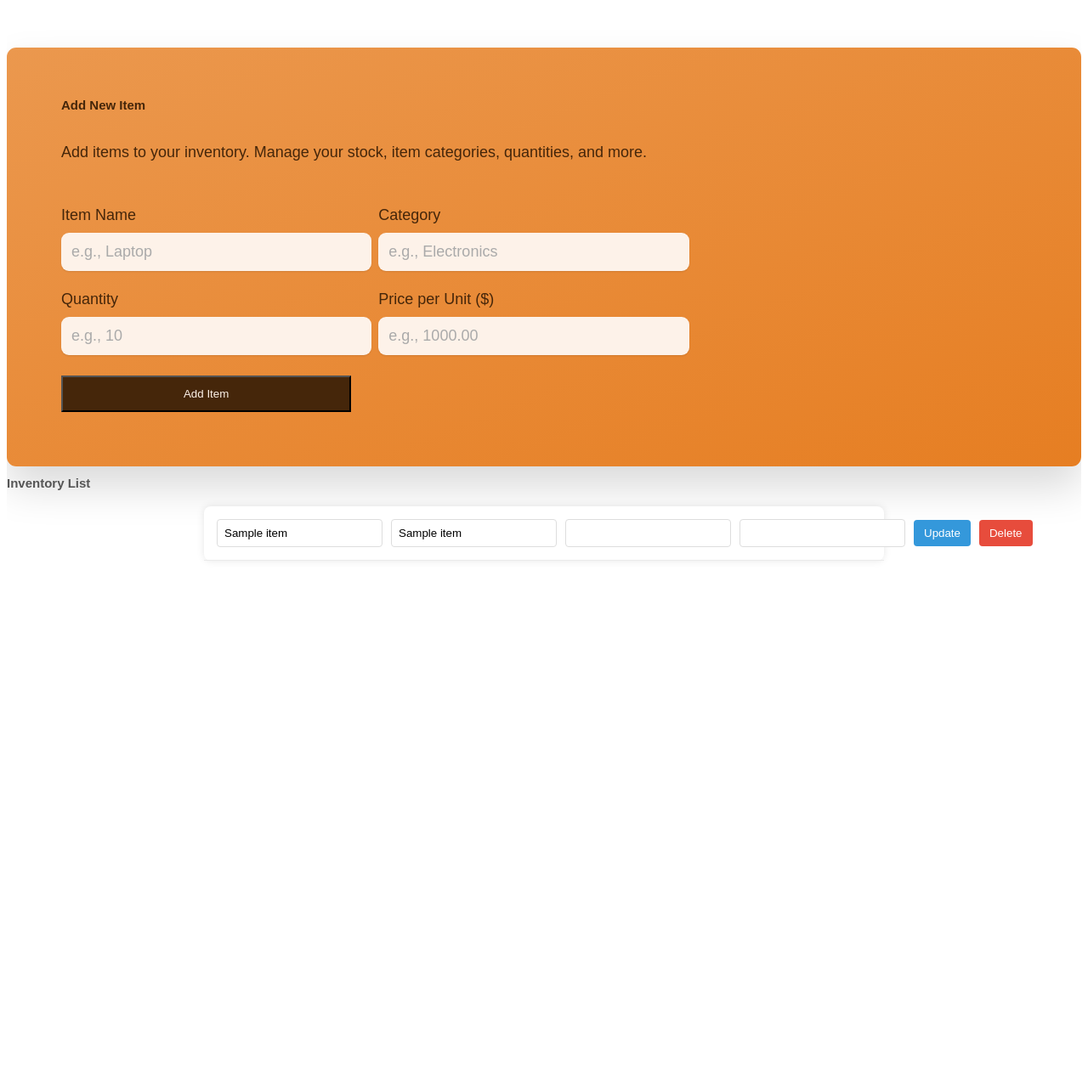
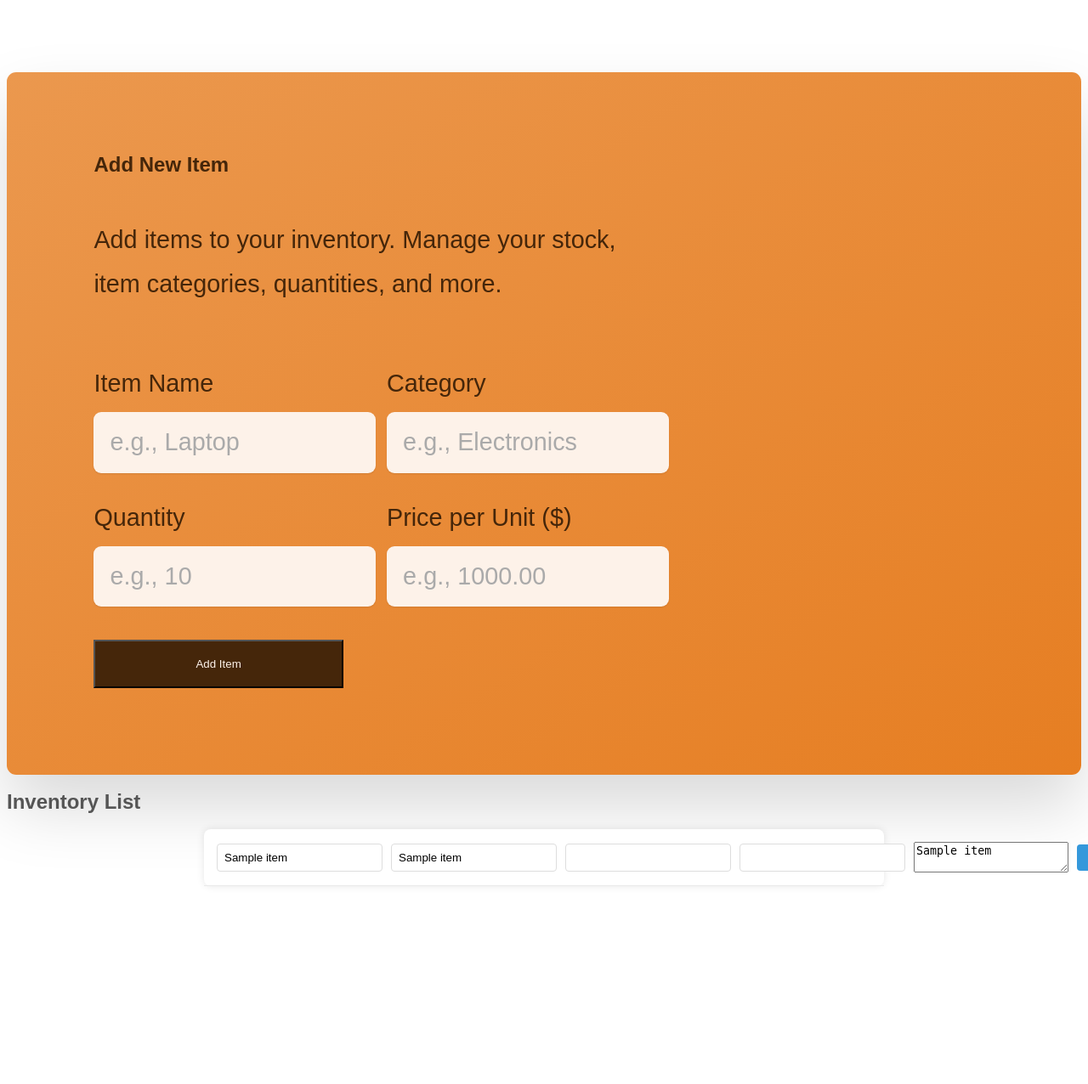
Before and after one commit to elvis-kimutai/inventory_2, a Flask app: template templates/index.html in a window 1280 px wide; the page is wider, and only the part inside the window is pictured. Shown: that part at 85% size. Before the commit the page ends 660 px from the top of that part, so only its background shows below. Run offline with Flask 2, Linux system fonts and the light colour scheme; the template is opened without the code that fills it: most values are stand-ins (such as "Sample title", 1, 10 or a date in 2020); some libraries are stand-ins or nearby versions.

Commit message:
upate to use ai

```diff
--- a/app.py
+++ b/app.py
@@ -1,6 +1,7 @@
 from flask import Flask, render_template, request, redirect, url_for
 import psycopg2
 import os
+from transformers import pipeline
 
 app = Flask(__name__)
 
@@ -8,19 +9,43 @@ app = Flask(__name__)
 DATABASE_URL = "postgresql://inventory_db_dbnj_user:XztJiqM6PGprH34UUIAuQIn4GmYGn7ww@dpg-cs7mfqrv2p9s73f5ei5g-a.oregon-postgres.render.com/inventory_db_dbnj"
 db = psycopg2.connect(DATABASE_URL)
 
-# Ensure the inventory table exists
+# Ensure the inventory table exists and add 'description' column if it is missing
 cursor = db.cursor()
+
+# Check if 'description' column exists
+cursor.execute("""
+    SELECT column_name
+    FROM information_schema.columns
+    WHERE table_name='inventory' AND column_name='description';
+""")
+
+# If description column does not exist, alter the table to add it
+if cursor.fetchone() is None:
+    cursor.execute("ALTER TABLE inventory ADD COLUMN description TEXT;")
+    db.commit()
+
+# Create table if it doesn't exist
 cursor.execute('''
     CREATE TABLE IF NOT EXISTS inventory (
         id SERIAL PRIMARY KEY,
         item_name VARCHAR(255) NOT NULL,
         category VARCHAR(255),
         quantity INTEGER,
-        price DECIMAL(10, 2)
+        price DECIMAL(10, 2),
+        description TEXT
     );
 ''')
 db.commit()
 cursor.close()
+
+# Initialize the Hugging Face pipeline for text generation
+description_generator = pipeline("text-generation", model="gpt2")  # You can choose other models
+
+# Function to generate item description using Hugging Face
+def generate_description(item_name, category, quantity):
+    prompt = f"Generate a detailed description for an inventory item named '{item_name}', in the category '{category}', with a quantity of {quantity}."
+    response = description_generator(prompt, max_length=100, num_return_sequences=1)
+    return response[0]['generated_text'].strip()
 
 @app.route('/')
 def index():
@@ -41,9 +66,13 @@ def add_item():
     category = request.form['category']
     quantity = request.form['quantity']
     price = request.form['price']
+
+    # Generate description using Hugging Face model
+    description = generate_description(item_name, category, quantity)
+
     cursor = db.cursor()
-    cursor.execute("INSERT INTO inventory (item_name, category, quantity, price) VALUES (%s, %s, %s, %s)",
-                   (item_name, category, quantity, price))
+    cursor.execute("INSERT INTO inventory (item_name, category, quantity, price, description) VALUES (%s, %s, %s, %s, %s)",
+                   (item_name, category, quantity, price, description))
     db.commit()
     cursor.close()
     return redirect(url_for('index'))
--- a/static/styles.css
+++ b/static/styles.css
@@ -1,14 +1,9 @@
-html {
-  font-size: 62.5%;
-  overflow-x: hidden;
-}
-
 body {
   font-family: "Rubik", sans-serif;
   line-height: 1;
   font-weight: 400;
   color: #555;
-  overflow-x: hidden;
+  overflow-x: visible;
 }
 
 .section-cta {
@@ -36,8 +31,7 @@ body {
 
 .cta-text {
   font-size: 1.8rem;
-  line-height: 1.8;
-  margin-bottom: 4.8rem;
+  line-height: 1.8;                                                                                                                           margin-bottom: 4.8rem;
 }
 
 .cta-form {
@@ -69,9 +63,7 @@ body {
 
 .cta-form input::placeholder {
   color: #aaa;
-}
-
-.cta-img {
+}                                                                                                                                              .cta-img {
   background-image: linear-gradient(
       to right bottom,
       rgba(235, 151, 78, 0.35),
@@ -104,6 +96,10 @@ body {
     padding: 0;
     max-width: 800px;
     margin: 20px auto;
+    background-color: #fff;                                                                                                               list-style-type: none;
+    padding: 0;
+    max-width: 800px;
+    margin: 20px auto;
     background-color: #fff;
     border-radius: 8px;
     box-shadow: 0 0 10px rgba(0,0,0,0.1);
@@ -133,7 +129,7 @@ body {
 }
 
 .user-button {
-    padding: 8px 12px;
+               padding: 8px 12px;
     border: none;
     border-radius: 4px;
     background-color: #3498db;
@@ -152,4 +148,3 @@ body {
 
 .delete-button:hover {
     background-color: #c0392b;
-}
--- a/templates/index.html
+++ b/templates/index.html
@@ -30,9 +30,7 @@
                         <div>
                             <label for="quantity">Quantity</label>
                             <input type="number" id="quantity" name="quantity" placeholder="e.g., 10" required />
-                        </div>
-
-                        <div>
+                        </div>                                                                                                                 <div>
                             <label for="price">Price per Unit ($)</label>
                             <input type="number" id="price" name="price" step="0.01" placeholder="e.g., 1000.00" required />
                         </div>
@@ -42,7 +40,6 @@
                 </div>
             </div>
         </div>
-
     <section>
     <h2>Inventory List</h2>
      <ul class="user-list">
@@ -53,6 +50,7 @@
                     <input type="text" name="category" value="{{ item[2] }}" required class="user-input">
                     <input type="number" name="quantity" value="{{ item[3] }}" required class="user-input">
                     <input type="number" name="price" value="{{ item[4] }}" step="0.01" required class="user-input">
+                    <textarea name="description" readonly class="user-description">{{ item[5] }}</textarea>
                     <button type="submit" class="user-button">Update</button>
                 </form>
                 <form action="/delete_item/{{ item[0] }}" method="POST" class="user-form">
@@ -61,8 +59,7 @@
             </li>
         {% else %}
             <li>No items in the inventory</li>
-                {% endfor %}
-            </ul>
+        {% endfor %}                                                                                                                         </ul>
     </section>
 </section>
 </body>
```
Lines whose indentation alone changed are shown as unchanged.
